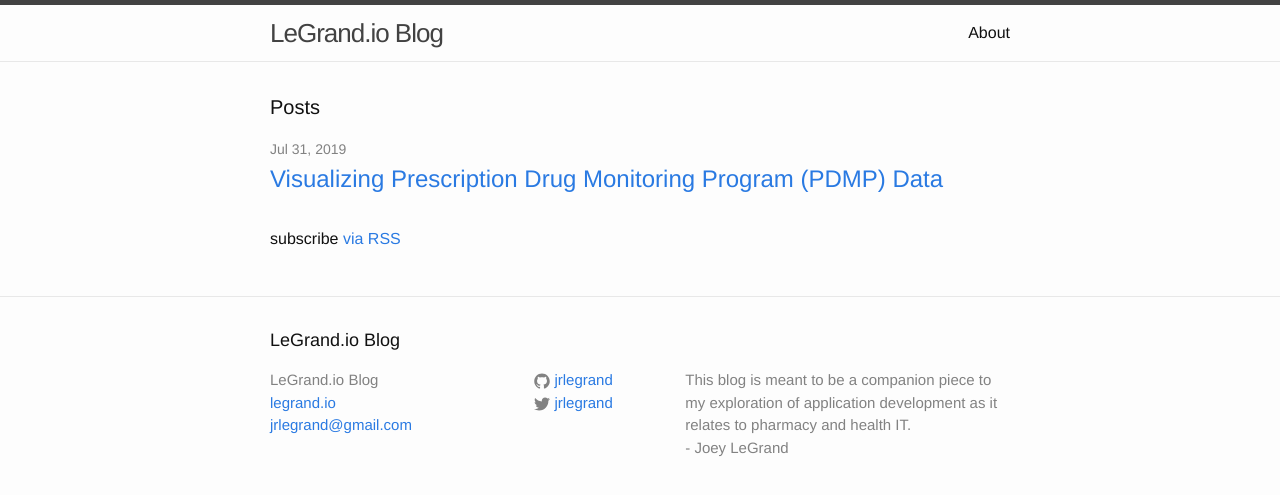
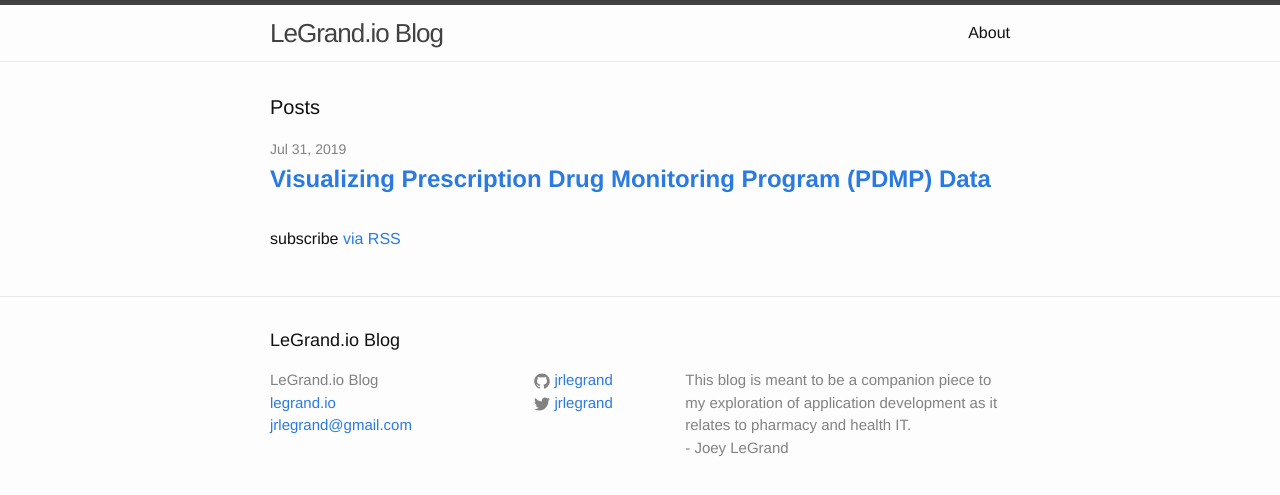
Before and after one commit to jrlegrand/jrlegrand.github.io, a Jekyll site: the page built from index.html, in a window 1280 px wide. Shown: the top 495 px of the page. Built offline with Jekyll 4.4.1, drawn with Linux system fonts in a browser that asks for light colours.

Commit message:
Update index.html

```diff
--- a/index.html
+++ b/index.html
@@ -11,9 +11,9 @@ layout: default
       <li>
         <span class="post-meta">{{ post.date | date: "%b %-d, %Y" }}</span>
 
-        <h2>
+        <strong>
           <a class="post-link" href="{{ post.url | prepend: site.baseurl }}">{{ post.title }}</a>
-        </h2>
+        </strong>
       </li>
     {% endfor %}
   </ul>
```
